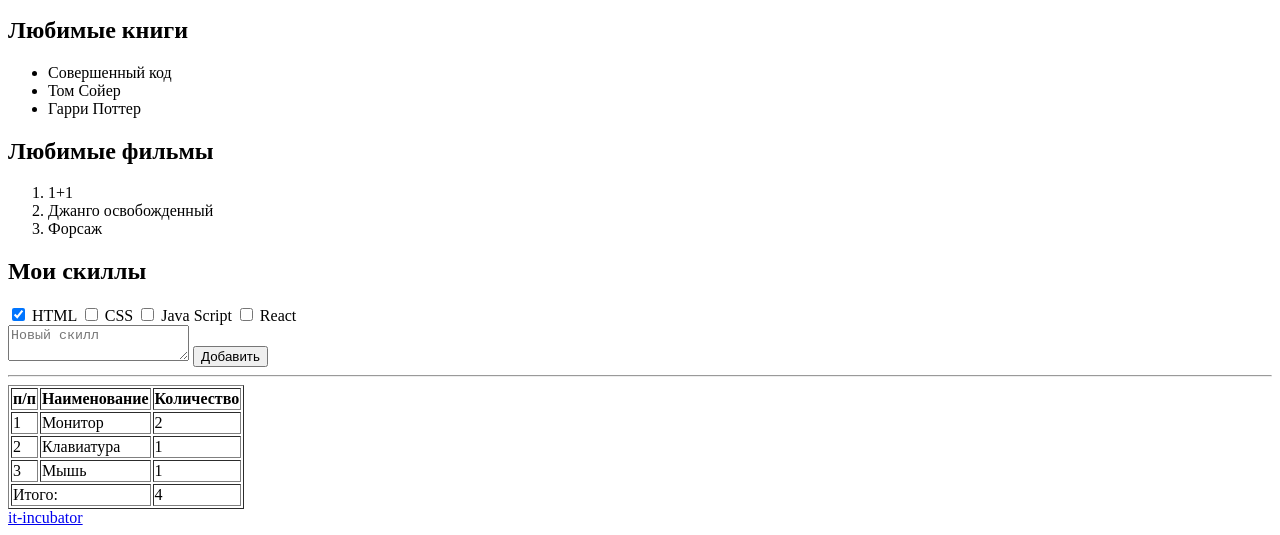
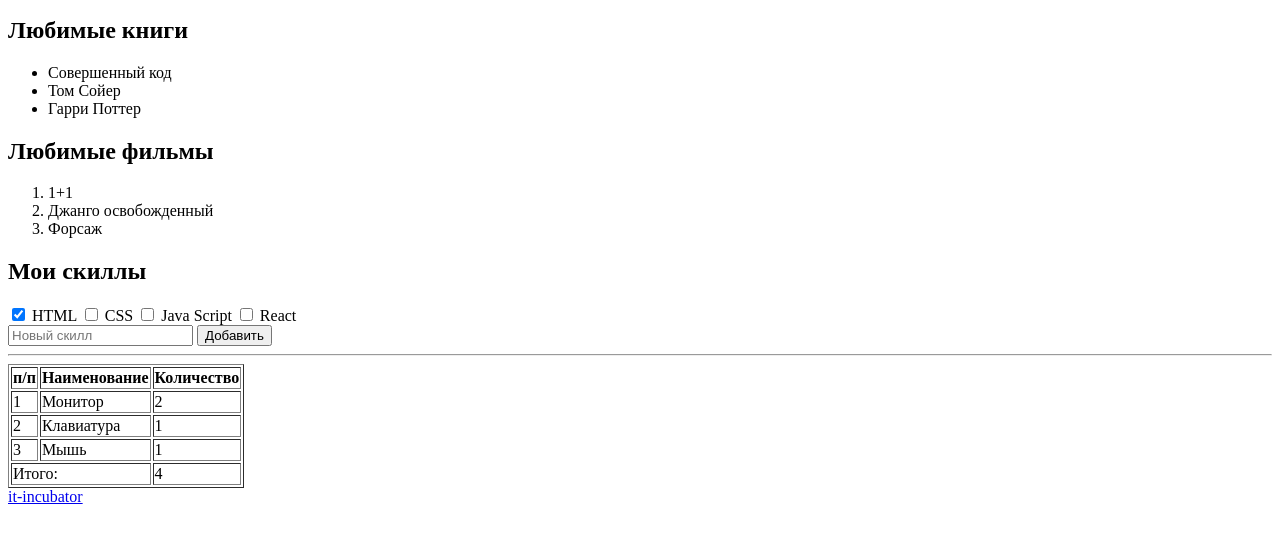
Before and after one commit to GolovinDen/1-hw-with-auto-test-html-css-main, a plain HTML site: page index.html in a window 1280 px wide. Shown: the part 453-988 px from the top of the page. After the commit the page ends 967 px from the top, so only its background shows below. Drawn offline with Linux system fonts and the light colour scheme.

Commit message:
Complete project-2v

```diff
--- a/index.html
+++ b/index.html
@@ -79,7 +79,7 @@
                 </label>
         </div>
         <!-- 5) Создай здесь однострочное поле для ввода текста с подсказкой "Новый скилл", которая исчезает, когда начинаешь что-то печатать (для подсказки есть специальный атрибут) -->
-         <textarea placeholder="Новый скилл"></textarea>
+        <input type="text" placeholder="Новый скилл">
         <!-- 6) Создай здесь кнопку “Добавить” -->
          <button>Добавить</button>
         <!-- 7) Добавь горизонтальную линию (для этого есть специальный тег) -->
```
